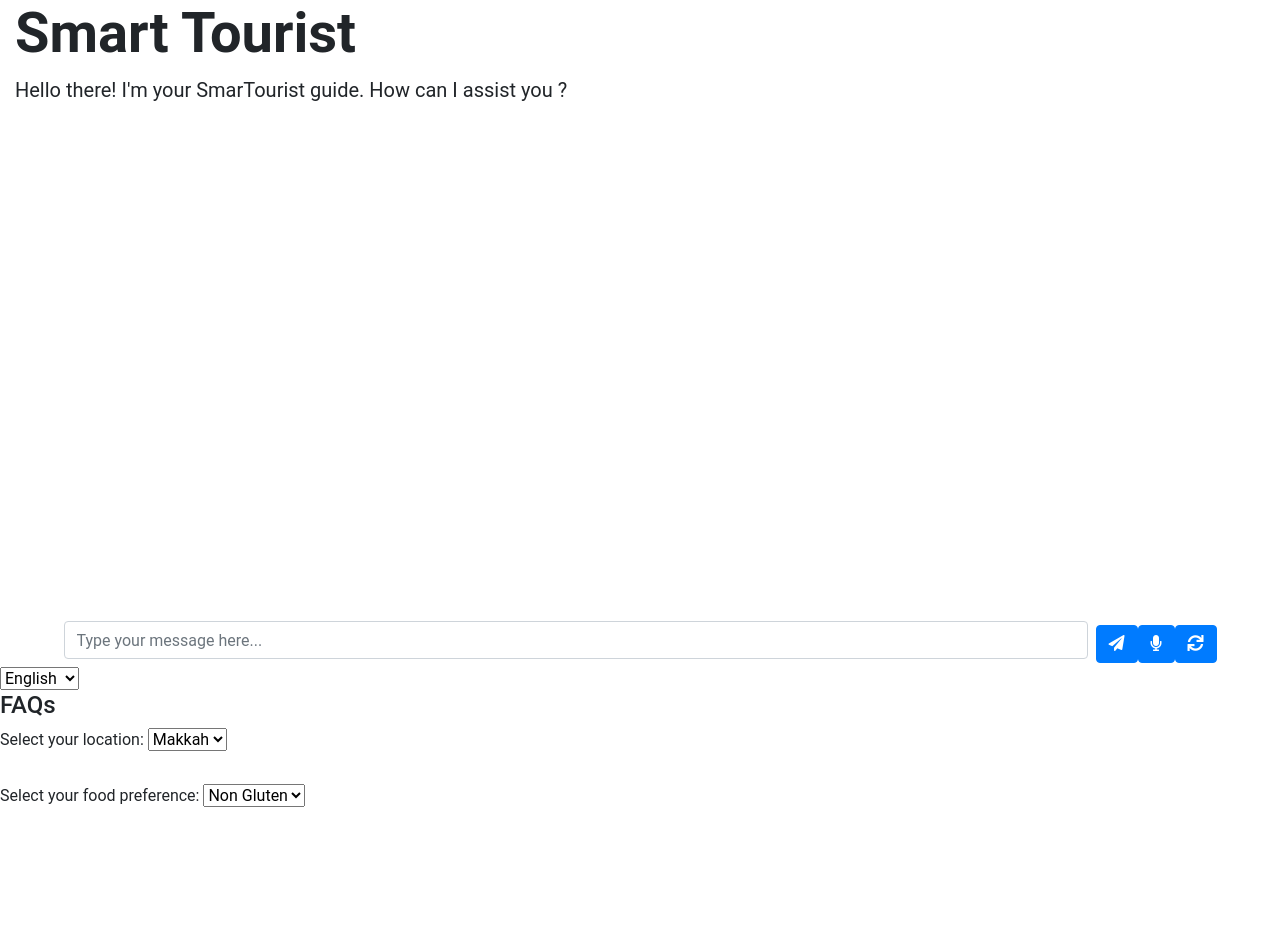
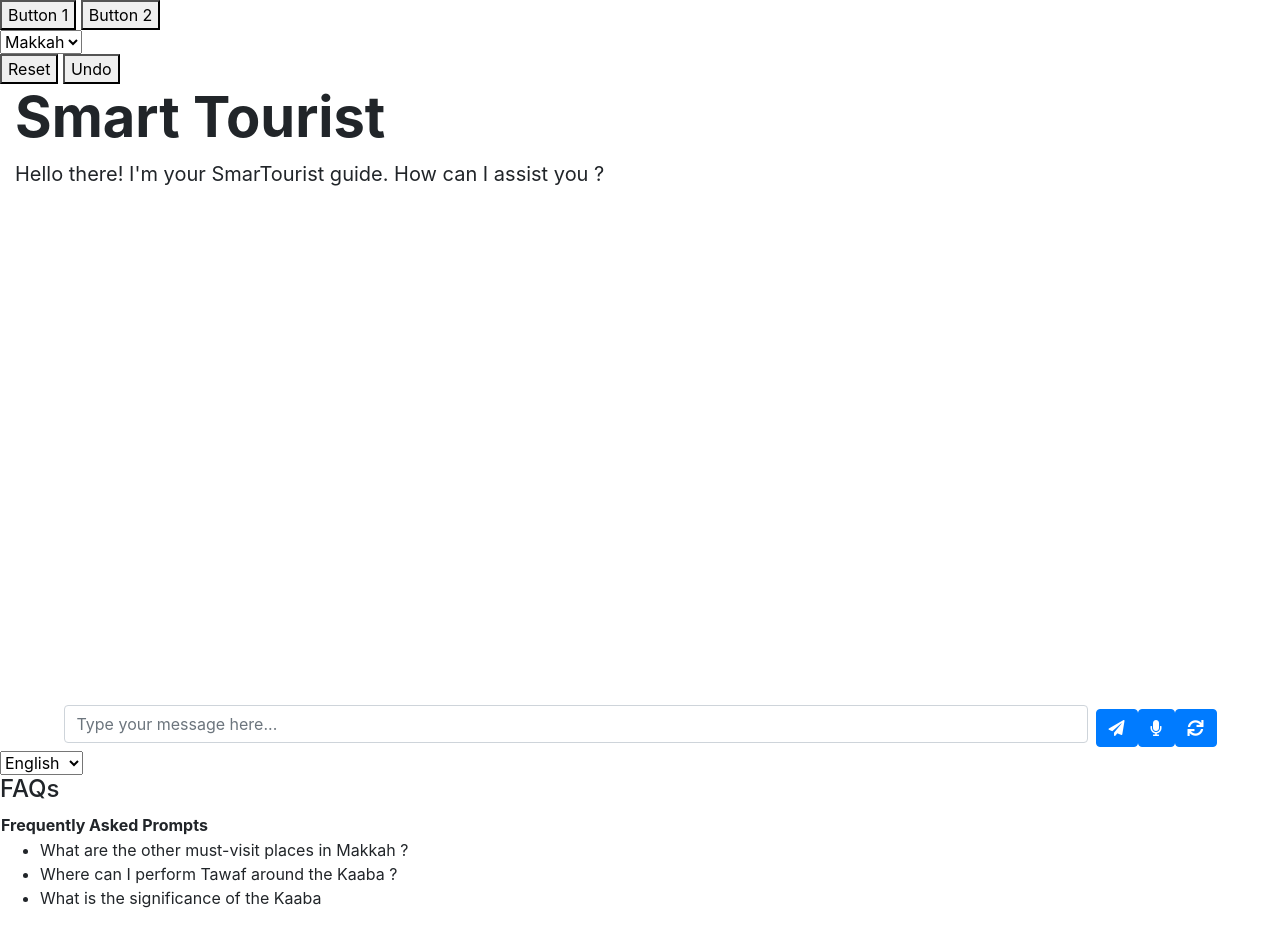
Before and after one commit to Aliyansayz/smart_tourist, a Flask app: page / in a window 1280 px wide. Before the commit the page ends 807 px from the top, so only its background shows below. Run offline with Flask 3, Linux system fonts and the light colour scheme; lists and menus that the app fills with data are empty; some libraries are stand-ins or nearby versions.

Commit message:
Update smart_tourist_llm.html

```diff
--- a/templates/smart_tourist_llm.html
+++ b/templates/smart_tourist_llm.html
@@ -6,15 +6,9 @@
             <!-- Add FontAwesome -->
             <link rel="stylesheet" href="https://cdnjs.cloudflare.com/ajax/libs/font-awesome/5.15.1/css/all.min.css">
             <script src="https://code.jquery.com/jquery-3.6.0.min.js"></script>
-    <script src="https://code.jquery.com/ui/1.13.0/jquery-ui.min.js"></script>
+            <script src="https://code.jquery.com/ui/1.13.0/jquery-ui.min.js"></script>
             <script src="./static/script.js"></script>
-
-
             <style>
-
-                body {
-                    font-family: 'Roboto', sans-serif;
-                }
 
                 .container {
                     width: 100%;
@@ -145,11 +139,10 @@
 
                 }
             </style>
-
-
+            <link rel="stylesheet" href="./static/header.css">
 
         </head>
-        <body>
+        <body onload="loadlocationQuestions()"  >
             <script>
 
         // Define an object that maps each location to an array of questions
@@ -218,6 +211,28 @@
         }
     </script>
 
+        <header>
+            <div>
+                <button>Button 1</button>
+                <button>Button 2</button>
+            </div>
+            <div>
+                <select id="location" onchange="loadlocationQuestions()">
+                    <option value="Makkah">Makkah</option>
+                    <option value="Mina">Mina</option>
+                    <option value="Arfat">Arafat</option>
+                </select>
+            </div>
+        </header>
+
+        <div class="subheader">
+            <form method="post">
+            <button name="reset">Reset</button>
+            <button name="revert" >Undo</button>
+
+            </form>
+        </div>
+
 
 
 
@@ -276,6 +291,8 @@
                         </div>
 
                 </form>
+
+
                 <div>
                     <select id="language" name="language">
                     <option value="English">English</option>
@@ -290,27 +307,41 @@
         <div>
             <h4>FAQs</h4>
 
-            <label for="location">Select your location:</label>
+            <!-- <label for="location">Select your location:</label>
                 <select id="location" onchange="loadlocationQuestions()">
                     <option value="Makkah">Makkah</option>
                     <option value="Mina">Mina</option>
                     <option value="Arfat">Arfat</option>
                 </select>
                 <br><br>
-                <div id="locquestions"></div>
+                <div id="locquestions"></div> -->
 
 
-            <label for="food">Select your food preference:</label>
-                 <select id="food" onchange="loadQuestions()">
+            <!-- <label for="food">Select your food preference:</label> -->
+                 <!-- <select id="food" onchange="loadQuestions()">
                    <option value="NonGluten">Non Gluten</option>
                    <option value="EggFree">Egg Free</option>
                    <option value="NonDairy">Non Dairy</option>
                     </select>
                     <br><br>
 
-                <div id="foodquestions"></div>
+                <div id="foodquestions"></div> -->
 
         </div>
 
+        <div>
+        <table>
+            <thead>
+                <tr>
+                    <th>Frequently Asked Prompts</th>
+                </tr>
+            </thead>
+            <tbody id="locquestions">
+                <!-- Location questions will be populated here -->
+            </tbody>
+        </table>
+    </div>
+
+
         </body>
     </html>
```
